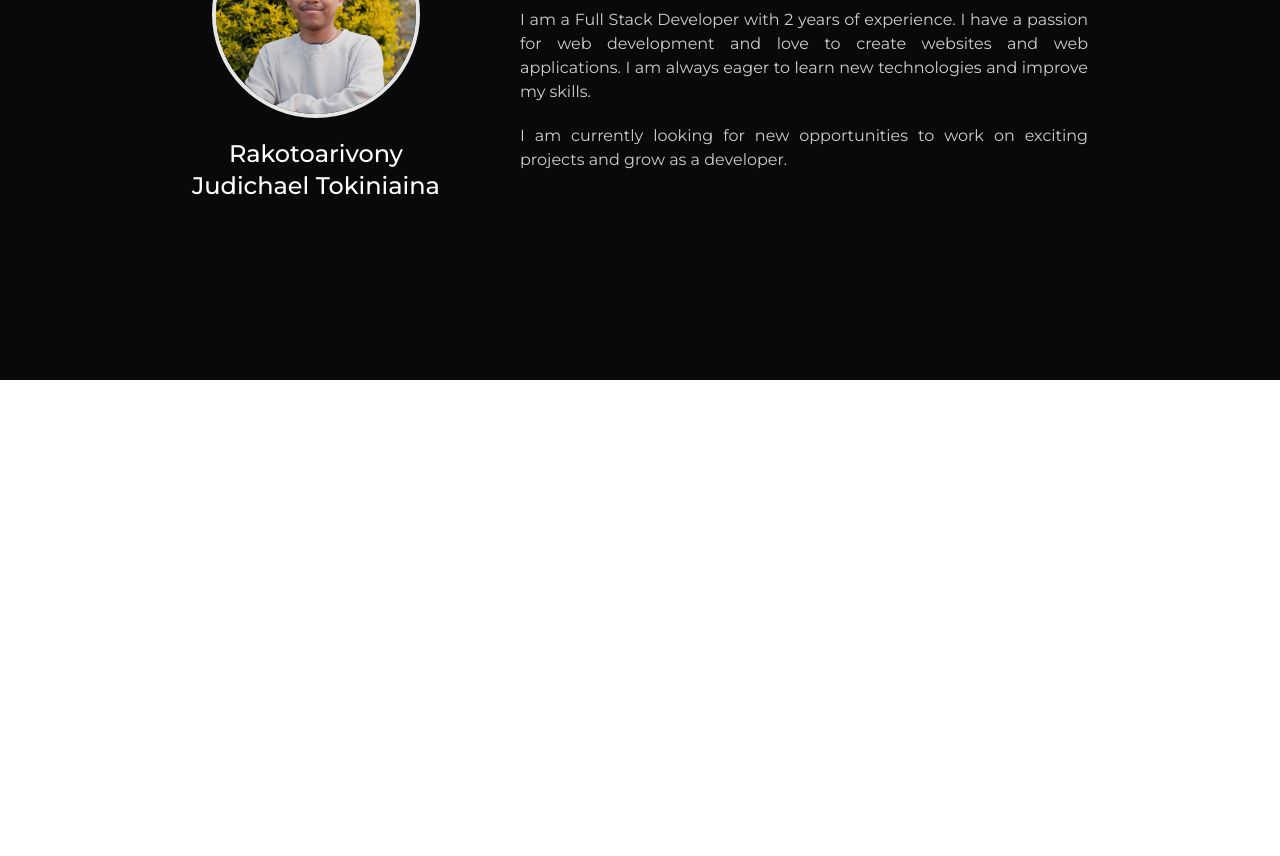
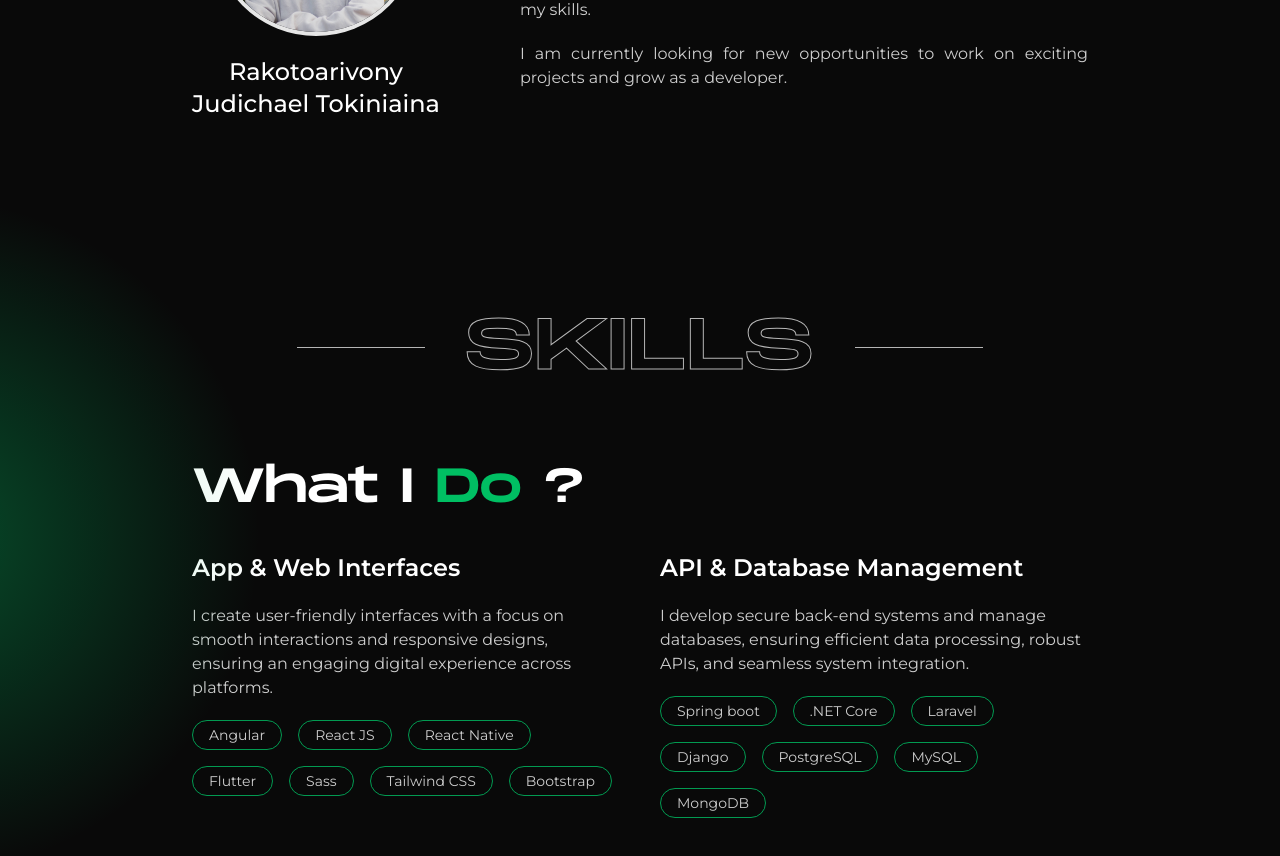
Before and after one commit to RJToky/rjtoky-portfolio, a React (Vite) app: page / in a window 1280 px wide. Shown: the part 1220-2076 px from the top of the page. Before the commit the page ends 1600 px from the top, so only its background shows below. Built offline with nearby package versions, Linux system fonts and the light colour scheme.

Commit message:
[Add] Skills

```diff
--- a/index.html
+++ b/index.html
@@ -2,7 +2,6 @@
 <html lang="en">
   <head>
     <meta charset="UTF-8" />
-    <!-- icon -->
     <link rel="icon" href="/public/icon.png" />
     <meta name="viewport" content="width=device-width, initial-scale=1.0" />
     <title>Portoflio - RJ Toky</title>
--- a/src/pages/home/Home.tsx
+++ b/src/pages/home/Home.tsx
@@ -1,6 +1,7 @@
 import Header from "../../layout/Header";
 import About from "./components/About";
 import Hero from "./components/Hero";
+import Skills from "./components/Skills";
 
 export default function Home() {
   return (
@@ -8,6 +9,7 @@ export default function Home() {
       <Header />
       <Hero />
       <About />
+      <Skills />
       {/* <div className="h-screen"></div> */}
     </div>
   );
--- a/src/pages/home/components/About.tsx
+++ b/src/pages/home/components/About.tsx
@@ -3,9 +3,9 @@ import me from "../../../assets/img/Me.jpg";
 
 export default function About() {
   return (
-    <Section className="py-24 relative min-h-screen flex flex-col items-center justify-center">
+    <Section className="py-24 relative flex flex-col items-center justify-center">
       <h2
-        className="text-7xl font-monument-regular mb-20 text-stroke uppercase opacity-40 flex items-center gap-10"
+        className="text-7xl font-monument-regular mb-20 text-stroke uppercase opacity-70 flex items-center gap-10 tracking-wide"
         style={{ WebkitTextStroke: `1px white` }}
       >
         <span className="w-32 h-[1px] bg-white"></span>
--- /dev/null
+++ b/src/pages/home/components/Skills.tsx
@@ -0,0 +1,98 @@
+import Section from "../../../components/Section";
+import { Colors } from "../../../utils/colors";
+
+export default function Skills() {
+  return (
+    <Section className="py-24 relative flex flex-col justify-center">
+      <h2
+        className="text-7xl font-monument-regular mb-20 text-stroke uppercase opacity-70 flex items-center gap-10 mx-auto tracking-wide"
+        style={{ WebkitTextStroke: `1px white` }}
+      >
+        <span className="w-32 h-[1px] bg-white"></span>
+        Skills
+        <span className="w-32 h-[1px] bg-white"></span>
+      </h2>
+
+      <div>
+        <h2 className="text-5xl font-monument-regular mb-10 text-white">
+          What I <span className="text-primary">Do</span> ?
+        </h2>
+        <div className="grid grid-cols-2 gap-10">
+          <div>
+            <h3 className="text-white text-2xl font-montserrat-semibold mb-5">
+              App & Web Interfaces
+            </h3>
+            <p className="text-base text-white text-opacity-80 font-montserrat-regular mb-5">
+              I create user-friendly interfaces with a focus on smooth
+              interactions and responsive designs, ensuring an engaging digital
+              experience across platforms.
+            </p>
+            <div className="flex flex-wrap gap-4">
+              <span className="text-white/80 rounded-full font-montserrat-regular text-sm px-4 py-1 border border-primary/80">
+                Angular
+              </span>
+              <span className="text-white/80 rounded-full font-montserrat-regular text-sm px-4 py-1 border border-primary/80">
+                React JS
+              </span>
+              <span className="text-white/80 rounded-full font-montserrat-regular text-sm px-4 py-1 border border-primary/80">
+                React Native
+              </span>
+              <span className="text-white/80 rounded-full font-montserrat-regular text-sm px-4 py-1 border border-primary/80">
+                Flutter
+              </span>
+              <span className="text-white/80 rounded-full font-montserrat-regular text-sm px-4 py-1 border border-primary/80">
+                Sass
+              </span>
+              <span className="text-white/80 rounded-full font-montserrat-regular text-sm px-4 py-1 border border-primary/80">
+                Tailwind CSS
+              </span>
+              <span className="text-white/80 rounded-full font-montserrat-regular text-sm px-4 py-1 border border-primary/80">
+                Bootstrap
+              </span>
+            </div>
+          </div>
+          <div>
+            <h3 className="text-white text-2xl font-montserrat-semibold mb-5">
+              API & Database Management
+            </h3>
+            <p className="text-base text-white text-opacity-80 font-montserrat-regular mb-5">
+              I develop secure back-end systems and manage databases, ensuring
+              efficient data processing, robust APIs, and seamless system
+              integration.
+            </p>
+            <div className="flex flex-wrap gap-4">
+              <span className="text-white/80 rounded-full font-montserrat-regular text-sm px-4 py-1 border border-primary/80">
+                Spring boot
+              </span>
+              <span className="text-white/80 rounded-full font-montserrat-regular text-sm px-4 py-1 border border-primary/80">
+                .NET Core
+              </span>
+              <span className="text-white/80 rounded-full font-montserrat-regular text-sm px-4 py-1 border border-primary/80">
+                Laravel
+              </span>
+              <span className="text-white/80 rounded-full font-montserrat-regular text-sm px-4 py-1 border border-primary/80">
+                Django
+              </span>
+              <span className="text-white/80 rounded-full font-montserrat-regular text-sm px-4 py-1 border border-primary/80">
+                PostgreSQL
+              </span>
+              <span className="text-white/80 rounded-full font-montserrat-regular text-sm px-4 py-1 border border-primary/80">
+                MySQL
+              </span>
+              <span className="text-white/80 rounded-full font-montserrat-regular text-sm px-4 py-1 border border-primary/80">
+                MongoDB
+              </span>
+            </div>
+          </div>
+        </div>
+      </div>
+
+      <div
+        className="w-[50rem] h-[50rem] rounded-full absolute top-0 translate-y-[-10%] left-[-30rem]"
+        style={{
+          background: `radial-gradient(circle, ${Colors.primary} -100%, transparent 60%)`,
+        }}
+      ></div>
+    </Section>
+  );
+}
```
